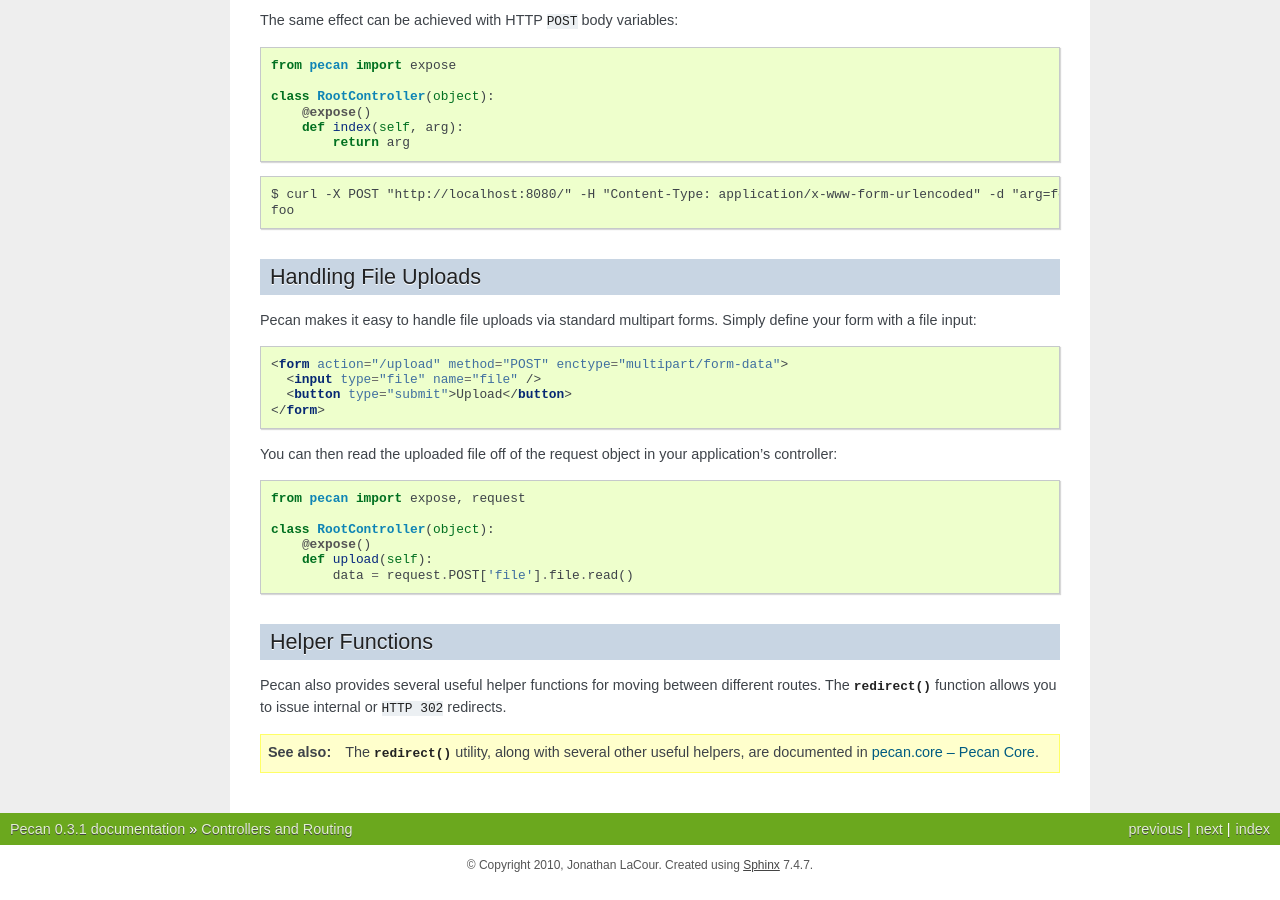
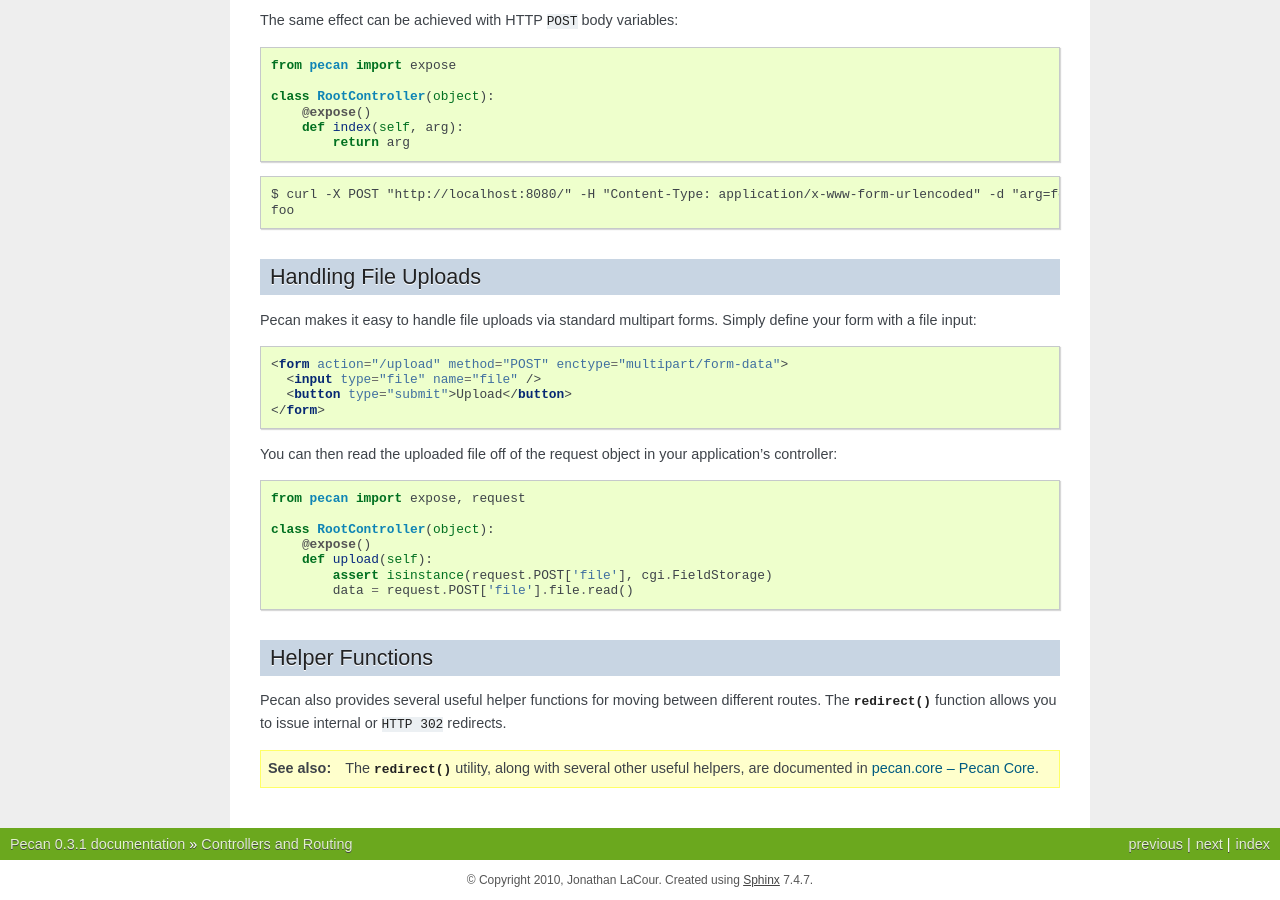
Before and after one commit to stackforge/pecan, a Sphinx documentation site: the page built from docs/source/routing.rst, in a window 1280 px wide and 900 px high, scrolled down 4648 px. Built offline with Sphinx 7.4.7, drawn with Linux system fonts in a browser that asks for light colours.

Commit message:
Adding some clarification to the file upload docs, at Ryan's request.

```diff
--- a/docs/source/routing.rst
+++ b/docs/source/routing.rst
@@ -352,6 +352,7 @@
     class RootController(object):
         @expose()
         def upload(self):
+            assert isinstance(request.POST['file'], cgi.FieldStorage)
             data = request.POST['file'].file.read()
 
 Helper Functions
```
